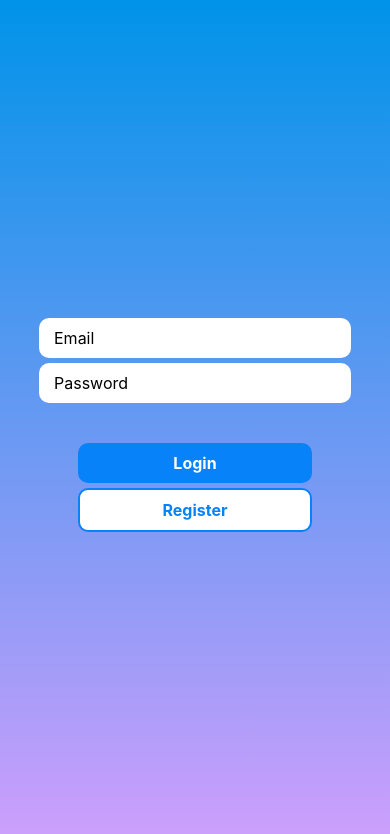
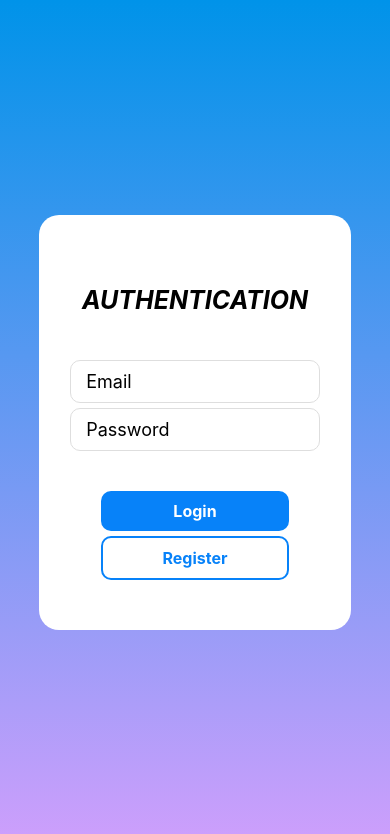
Before and after one commit to kecav/rn-shop-app, a React Native app: screen /Auth in a window 390 px wide. Shown: the top 834 px of the page. Built offline with nearby package versions, Linux system fonts and the light colour scheme.

Commit message:
Updated Login UI

```diff
--- a/package.json
+++ b/package.json
@@ -8,6 +8,7 @@
     },
     "dependencies": {
         "@expo/vector-icons": "^12.0.0",
+        "@react-native-async-storage/async-storage": "^1.16.1",
         "@react-native-community/masked-view": "0.1.10",
         "@react-navigation/drawer": "^6.0.1",
         "@react-navigation/native": "^6.0.6",
--- a/screens/user/AuthScreen.jsx
+++ b/screens/user/AuthScreen.jsx
@@ -18,8 +18,10 @@ const AuthScreen = (props) => {
     const dispatch = useDispatch();
     const [email, setEmail] = useState("");
     const [password, setPassword] = useState("");
+    const [cPassword, setcPassword] = useState("");
     const [isLoading, setIsLoading] = useState(false);
     const [error, setError] = useState(null);
+    const [isRegistering, setIsRegistering] = useState(false);
 
     useEffect(() => {
         if (error) {
@@ -31,13 +33,13 @@ const AuthScreen = (props) => {
         setIsLoading(true);
         setError(null);
 
-        if(email.trim().length==0 || password.trim().length==0){
+        if (email.trim().length == 0 || password.trim().length == 0) {
             setError("Please enter valid credentials");
             setIsLoading(false);
             return;
         }
 
-        console.log(method, "EMAIL: ", email, " PASS:", password);
+        // console.log(method, "EMAIL: ", email, " PASS:", password);
         try {
             if (method === "signup") {
                 await dispatch(authActions.signup(email, password));
@@ -47,9 +49,23 @@ const AuthScreen = (props) => {
                 await dispatch(authActions.login(email, password));
             }
         } catch (error) {
+            // console.log(error);
             setError(error.message);
         }
         setIsLoading(false);
+    };
+
+    const register = () => {
+        // console.log("Register");
+        setError(null);
+        if(isRegistering){
+            if(password!=cPassword){
+                setError("Password Mismatch!");
+                return;
+            }
+            authHandler("signup");
+        }
+        setIsRegistering(true);
     };
 
     return (
@@ -59,6 +75,8 @@ const AuthScreen = (props) => {
                 colors={["#0093E9", "#CE9FFC"]}
                 style={styles.background}
             >
+                <View style={styles.authContainer}>
+                    <Text style={styles.authText}>AUTHENTICATION</Text>
                     <View style={styles.inputContainer}>
                         <TextInput
                             placeholder="Email"
@@ -76,6 +94,16 @@ const AuthScreen = (props) => {
                             style={styles.input}
                             secureTextEntry
                         />
+                        {isRegistering && (
+                            <TextInput
+                                placeholder="Enter password again"
+                                value={cPassword}
+                                keyboardType="default"
+                                onChangeText={(text) => setcPassword(text)}
+                                style={styles.input}
+                                secureTextEntry
+                            />
+                        )}
                     </View>
                     {isLoading ? (
                         <ActivityIndicator size="large" color="#f00" />
@@ -90,9 +118,7 @@ const AuthScreen = (props) => {
                                 <Text style={styles.buttonText}>Login</Text>
                             </TouchableOpacity>
                             <TouchableOpacity
-                            onPress={() => {
-                                authHandler("signup");
-                            }}
+                                onPress={register}
                                 style={[styles.button, styles.buttonOutline]}
                             >
                                 <Text style={styles.buttonOutlineText}>
@@ -101,6 +127,7 @@ const AuthScreen = (props) => {
                             </TouchableOpacity>
                         </View>
                     )}
+                </View>
             </LinearGradient>
         </KeyboardAvoidingView>
     );
@@ -109,8 +136,7 @@ const AuthScreen = (props) => {
 const styles = StyleSheet.create({
     container: {
         flex: 1,
-        justifyContent: "center",
-        alignItems: "center",
+        backgroundColor: "#dedede",
     },
     inputContainer: {
         width: "80%",
@@ -121,7 +147,9 @@ const styles = StyleSheet.create({
         paddingVertical: 10,
         borderRadius: 10,
         marginTop: 5,
-        fontSize: 16
+        fontSize: 18,
+        borderWidth: 1,
+        borderColor: "#dedede",
     },
     buttonContainer: {
         width: "60%",
@@ -152,7 +180,28 @@ const styles = StyleSheet.create({
         fontWeight: "700",
         fontSize: 16,
     },
-    background: { flex: 1, justifyContent: "center", alignItems: "center", width: '100%' },
+    background: {
+        flex: 1,
+        justifyContent: "center",
+        alignItems: "center",
+        width: "100%",
+    },
+    authContainer: {
+        width: "80%",
+        justifyContent: "center",
+        alignItems: "center",
+        backgroundColor: "#fff",
+        paddingVertical: 50,
+        borderRadius: 20,
+        elevation: 50,
+    },
+    authText: {
+        fontSize: 25,
+        fontWeight: "bold",
+        marginVertical: 20,
+        paddingBottom: 20,
+        fontStyle: "italic",
+    },
 });
 
 export default AuthScreen;
```
Also changed, not shown: 2 other files (tests, documents, lock files or other folders). Lines whose indentation alone changed are shown as unchanged.
